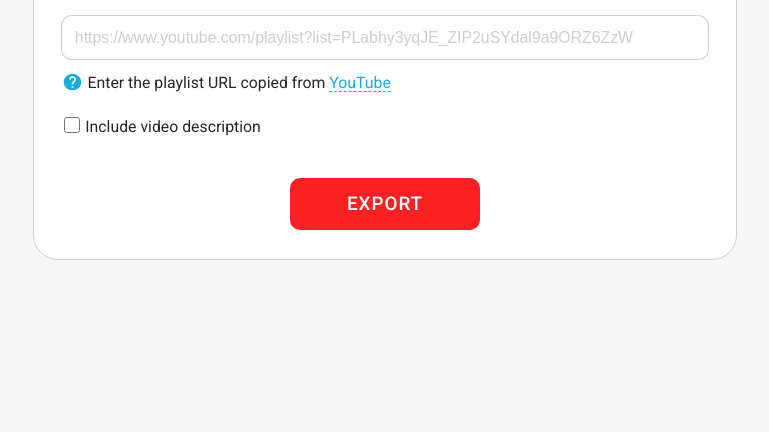
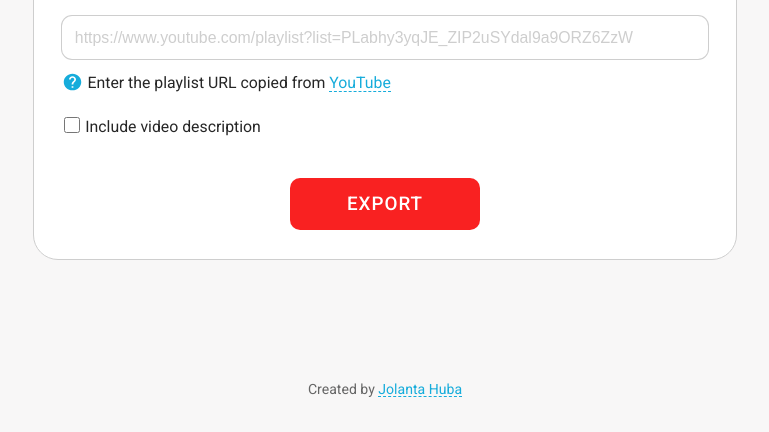
Before and after one commit to jolantahuba/YT-Backup, a plain HTML site: page index.html in a window 1280 px wide. Shown: the part 368-800 px from the top of the page, without its empty margins (255-1024 px from the left). Drawn offline with Linux system fonts and the light colour scheme.

Commit message:
Add footer

```diff
--- a/index.html
+++ b/index.html
@@ -41,7 +41,7 @@
 
           <label for="input-url" class="create__label-url label">
             <img src="icons/info.svg" alt="">
-            <span>Enter the playlist URL copied from <a href="https://www.youtube.com/">YouTube</a></span>
+            <span>Enter the playlist URL copied from <a class="link" href="https://www.youtube.com/">YouTube</a></span>
           </label>
 
           <div class="create__checkbox-wrapper">
@@ -141,8 +141,11 @@
 
         </div>
       </section>
+    </div>
 
-    </div>
+    <footer class="footer">
+      <p class="author">Created by <a class="link" href="https://github.com/JolantaHuba/YT-Backup">Jolanta Huba</a></p>
+    </footer>
   </div>
 </body>
 </html>
--- a/scss/_components.scss
+++ b/scss/_components.scss
@@ -59,6 +59,22 @@
 .label {
   font-size: 0.9em;
   color: $cl-text;
+}
+
+.link {
+  position: relative;
+  color: $cl-secondary;
+  text-decoration: none;
+
+  &::after {
+    content: '';
+    position: absolute;
+    bottom: 0px;
+    left: 0;
+    width: 100%;
+    height: 1px;
+    border-bottom: 1px dashed $cl-secondary;
+  }
 }
 
 .checkbox {
--- a/scss/_layout.scss
+++ b/scss/_layout.scss
@@ -140,21 +140,21 @@ html {
       margin-top: -0.1em;
     }
 
-    & a {
-      position: relative;
-      color: $cl-secondary;
-      text-decoration: none;
-    }
+    // & a {
+    //   position: relative;
+    //   color: $cl-secondary;
+    //   text-decoration: none;
+    // }
 
-    & a::after {
-      content: '';
-      position: absolute;
-      bottom: 0px;
-      left: 0;
-      width: 100%;
-      height: 1px;
-      border-bottom: 1px dashed $cl-secondary;
-    }
+    // & a::after {
+    //   content: '';
+    //   position: absolute;
+    //   bottom: 0px;
+    //   left: 0;
+    //   width: 100%;
+    //   height: 1px;
+    //   border-bottom: 1px dashed $cl-secondary;
+    // }
   }
 
   &__checkbox-wrapper {
@@ -322,3 +322,10 @@ html {
   }
 
 }
+
+.footer {
+  color: rgb(102, 102, 102);
+  font-size: .8em;
+  font-family: $ff;
+  margin-top: 1.5rem;
+}
```
Also changed, not shown: css/main.css, 1 other file.
